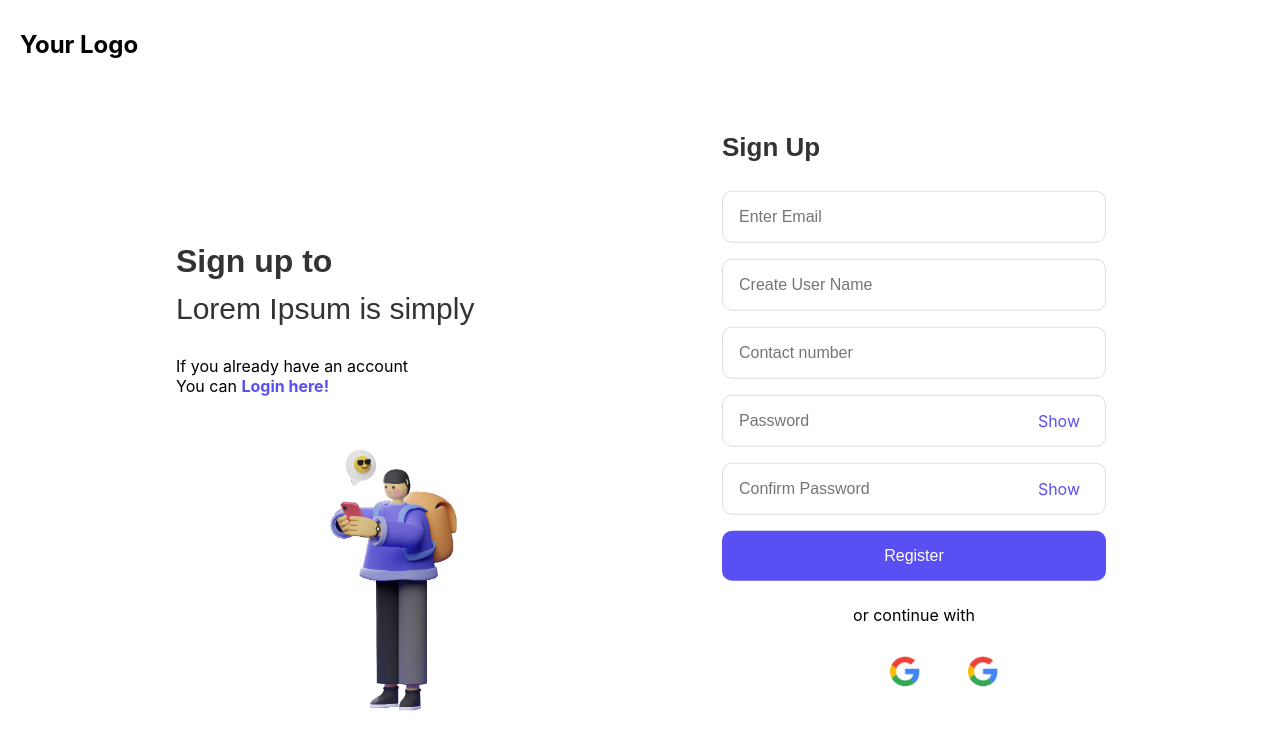
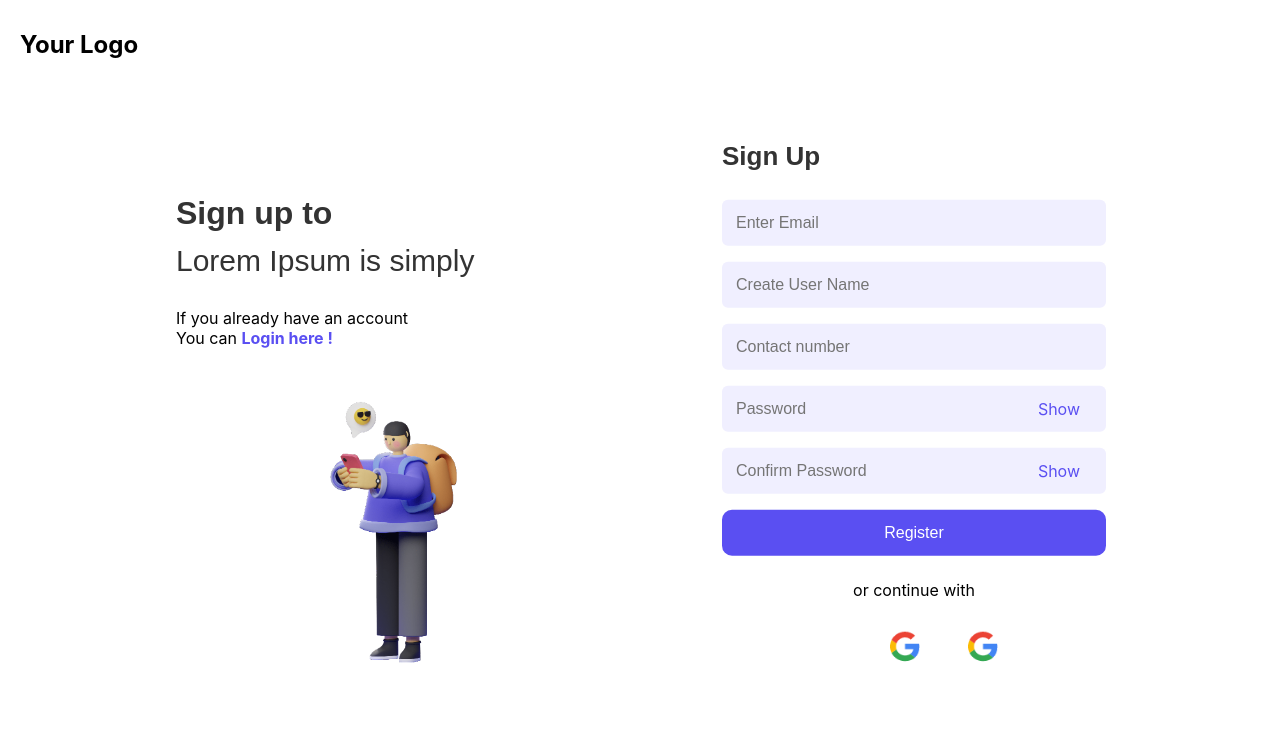
Before and after one commit to NamaniHarshith/dash, a React (Create React App) app in the folder dashboad/: page / in a window 1280 px wide. Both pictures are taken after a click on the element "Register here!". Shown: the top 750 px of the page. Built offline with nearby package versions, Linux system fonts and the light colour scheme.

Commit message:
minor changes in signupform

```diff
--- a/dashboad/src/App.css
+++ b/dashboad/src/App.css
@@ -28,7 +28,8 @@
 }
 .auth-left {
   flex:1;
-  padding-top:8rem ;
+  margin-top: 2rem;
+  padding-top:3rem ;
   padding-left: 10rem;
 }
 .auth-right{
@@ -47,7 +48,3 @@
   cursor: pointer;
   font-weight: bold;
 }
-
-.form-section {
-  margin-top: 1rem;
-}
--- a/dashboad/src/App.js
+++ b/dashboad/src/App.js
@@ -42,7 +42,7 @@ function App() {
             </p>
 
             {showSignUp ? (
-              <p>If you already have an account<br />You can <span className="toggle-link" onClick={toggleForm}>Login here!</span></p>
+              <p>If you already have an account<br />You can <span className="toggle-link" onClick={toggleForm}>Login here !</span></p>
             ) : (
               <p>If you don’t have an account <span className="toggle-link" onClick={toggleForm}>Register here!</span></p>
             )}
--- a/dashboad/src/SignupForm.css
+++ b/dashboad/src/SignupForm.css
@@ -28,7 +28,6 @@
 
     justify-content: flex-end; /* Align items to the right */
     gap: 1rem; /* Adds spacing between the buttons */
-    margin-top: 1rem;
     margin-left: 10rem;
   }
 
@@ -87,7 +86,6 @@
   .social-login button {
     flex: 1;
     margin: 0 0.5rem;
-    padding: 1rem;
     font-size: 1rem;
     color: #333;
     background-color: #F1F1F1;
@@ -97,7 +95,6 @@
   }
   .logo-container {
     position: absolute;
-    top: 10px;
     left: 10px;
     z-index: 1000; /* Ensure logo stays on top */
   }
--- a/dashboad/src/SignupForm.js
+++ b/dashboad/src/SignupForm.js
@@ -12,18 +12,18 @@ function SignupForm() {
         <div className="signup-form">
           <h2>Sign Up</h2>
           <form>
-            <input type="email" placeholder="Enter Email" required />
-            <input type="text" placeholder="Create User Name" required />
-            <input type="text" placeholder="Contact number" required />
+            <input type="email"  style={{ backgroundColor: '#F0EFFF', padding: '14px',border:'none', borderRadius: '6px' }} placeholder="Enter Email" required />
+            <input type="text" style={{ backgroundColor: '#F0EFFF', padding: '14px', border:'none',borderRadius: '6px' }}  placeholder="Create User Name" required />
+            <input type="text" style={{ backgroundColor: '#F0EFFF', padding: '14px',border:'none', borderRadius: '6px' }}  placeholder="Contact number" required />
             <div className="password-container">
-              <input type={showPassword ? "text" : "password"} placeholder="Password" required />
+              <input type={showPassword ? "text" : "password"} style={{ backgroundColor: '#F0EFFF', padding: '14px', border:'none',borderRadius: '6px' }}  placeholder="Password" required />
               <span onClick={() => setShowPassword(!showPassword)}>{showPassword ? 'Hide' : 'Show'}</span>
             </div>
             <div className="password-container">
-              <input type={showPassword ? "text" : "password"} placeholder="Confirm Password" required />
+              <input type={showPassword ? "text" : "password"} style={{ backgroundColor: '#F0EFFF', padding: '14px', border:'none',borderRadius: '6px' }}  placeholder="Confirm Password" required />
               <span onClick={() => setShowPassword(!showPassword)}>{showPassword ? 'Hide' : 'Show'}</span>
             </div>
-            <button type="submit">Register</button>
+            <button type="submit" style={{ padding: '14px', border:'none' }}>Register</button>
           </form>
           <p>or continue with</p>
           <div className="social-login" style={{ marginTop: '10px' }}>
```
